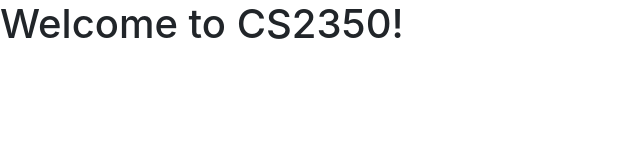
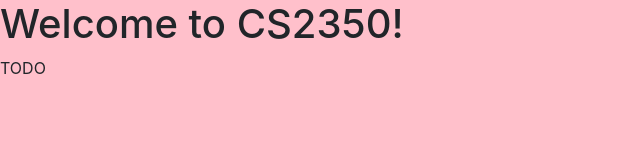
Before and after one commit to staceebird/cs2350-activity-07, a plain HTML site: page src/index.html in a window 1280 px wide. Shown: the whole page, without its empty margins (0-640 px from the left). Drawn offline with nearby package versions, Linux system fonts and the light colour scheme.

Commit message:
Finished setup

```diff
--- a/src/index.html
+++ b/src/index.html
@@ -11,6 +11,7 @@
 
 <body>
   <h1>Welcome to CS2350!</h1>
+  TODO
   <script src="/javascripts/main.js"></script>
 </body>
 
--- a/src/stylesheets/main.css
+++ b/src/stylesheets/main.css
@@ -1,2 +1,6 @@
 /* TODO */
 @import "~bootstrap/dist/css/bootstrap.min.css";
+
+body {
+    background-color: pink;
+}
```
